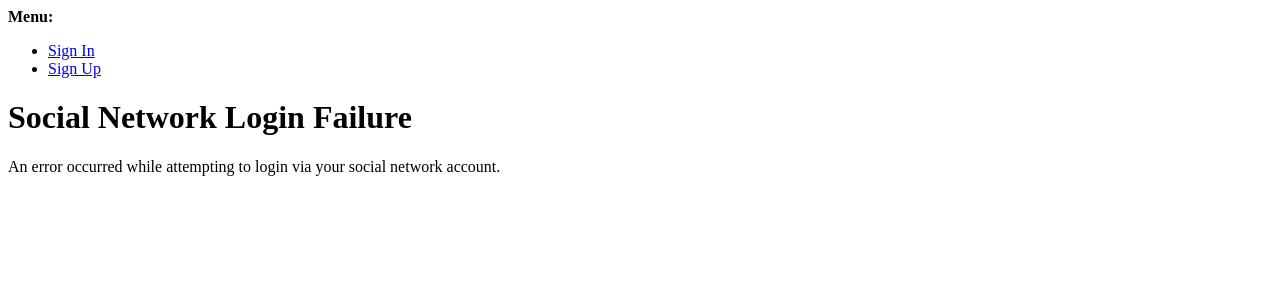
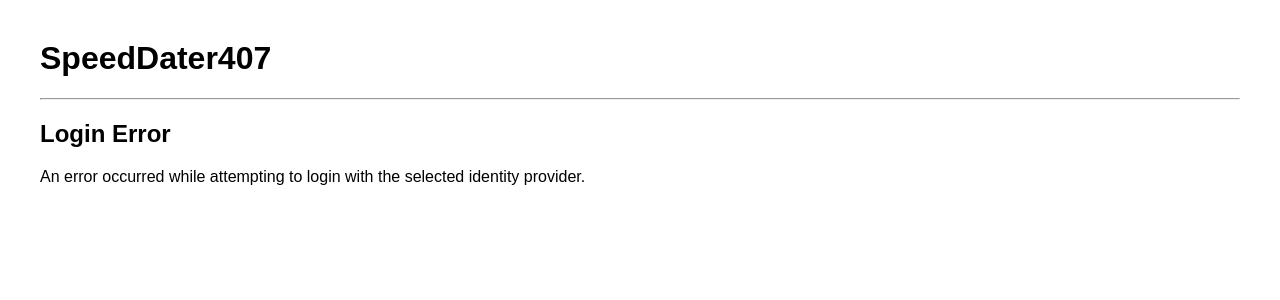
Before and after one commit to SpeedDater/api, a Django app: a page that uses speeddater_api/allauth/urls.py in a window 1280 px wide. Shown: the top 300 px of the page. Run offline with Django 4.2, Linux system fonts and the light colour scheme; tables that the repository leaves empty hold one stand-in row (values such as "Sample post").

Commit message:
more allauth template overrides

```diff
--- /dev/null
+++ b/admin_pages/templates/account/account_inactive.html
@@ -0,0 +1,6 @@
+{% extends 'base.html' %}
+{% block title %}Account Disabled{% endblock %}
+{% block body %}
+<h2>Your account is disabled.</h2>
+<p>Please log in with a different account, or contact staff for help.</p>
+{% endblock %}
--- a/admin_pages/templates/base.html
+++ b/admin_pages/templates/base.html
@@ -24,7 +24,7 @@
 		<div class="container">
 			<h1>{{ APP_NAME }}</h1>
 			<hr>
-			{% block body %} {% endblock %}
+			{% block body %}{% endblock %}
 		</div>
 	</body>
 	</html>
--- /dev/null
+++ b/admin_pages/templates/socialaccount/authentication_error.html
@@ -0,0 +1,6 @@
+{% extends "base.html" %}
+{% block title %}Login Error{% endblock %}
+{% block body %}
+<h2>Login Error</h2>
+<p>An error occurred while attempting to login with the selected identity provider.</p>
+{% endblock %}
--- /dev/null
+++ b/admin_pages/templates/socialaccount/login_cancelled.html
@@ -0,0 +1,6 @@
+{% extends "base.html" %}
+{% block title %}Login Cancelled{% endblock %}
+{% block body %}
+<h2>Login Cancelled</h2>
+<p>You've cancelled the login process. If this was a mistake, please <a href="{% url 'account_login' %}">sign in again</a>.</p>
+{% endblock %}
--- a/speeddater_api/allauth/adapters.py
+++ b/speeddater_api/allauth/adapters.py
@@ -1,13 +1,5 @@
 from allauth.account.adapter import DefaultAccountAdapter
 from allauth.socialaccount.adapter import DefaultSocialAccountAdapter
-
-
-class NoSignupAdapter(DefaultAccountAdapter):
-	"""
-	Overrides the default Account Adapter to disable sign-up
-	"""
-	def is_open_for_signup(self, request):
-		return False
 
 
 class SocialEmailAsUsernameAdapter(DefaultSocialAccountAdapter):
--- a/speeddater_api/allauth/urls.py
+++ b/speeddater_api/allauth/urls.py
@@ -4,9 +4,11 @@ from allauth import app_settings
 from allauth.account import views as account_views
 from allauth.socialaccount import views as social_views
 from allauth.socialaccount import providers
+from speeddater_api.allauth.views import PageNotFoundView
 
 # taken from allauth/account/urls.py, without signup and password-related stuff
 urlpatterns = [
+    path("signup/", PageNotFoundView.as_view(), name="account_signup"),
     path("login/", account_views.login, name="account_login"),
     path("logout/", account_views.logout, name="account_logout"),
     path("inactive/", account_views.account_inactive, name="account_inactive"),
@@ -17,7 +19,6 @@ if app_settings.SOCIALACCOUNT_ENABLED:
 	urlpatterns += [
 		path("login/cancelled/", social_views.login_cancelled, name="socialaccount_login_cancelled"),
 		path("login/error/", social_views.login_error, name="socialaccount_login_error"),
-		path("connections/", social_views.connections, name="socialaccount_connections"),
 	]
 
 # directly taken from allauth/urls.py
```
Also changed, not shown: admin_pages/templates/account/login.html (+1 -7 lines), speeddater_api/allauth/views.py (+7 -0 lines).
